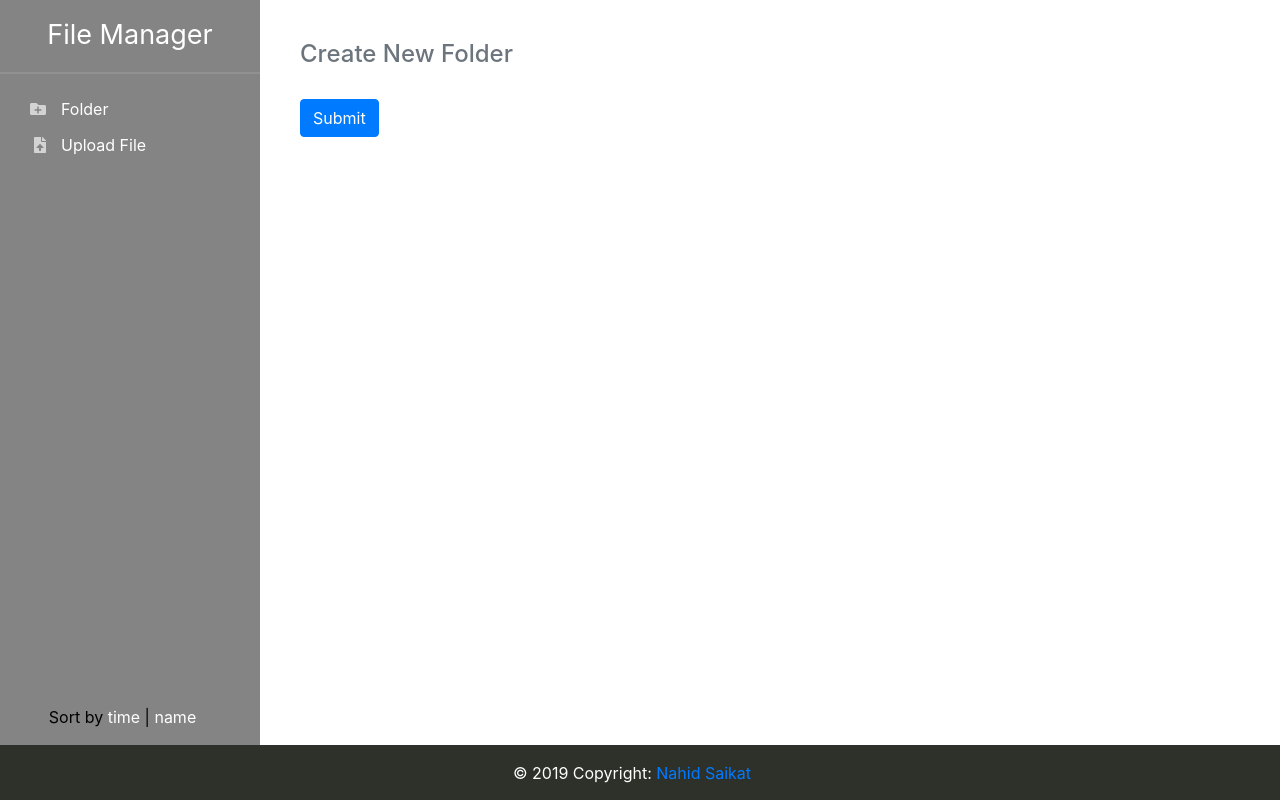
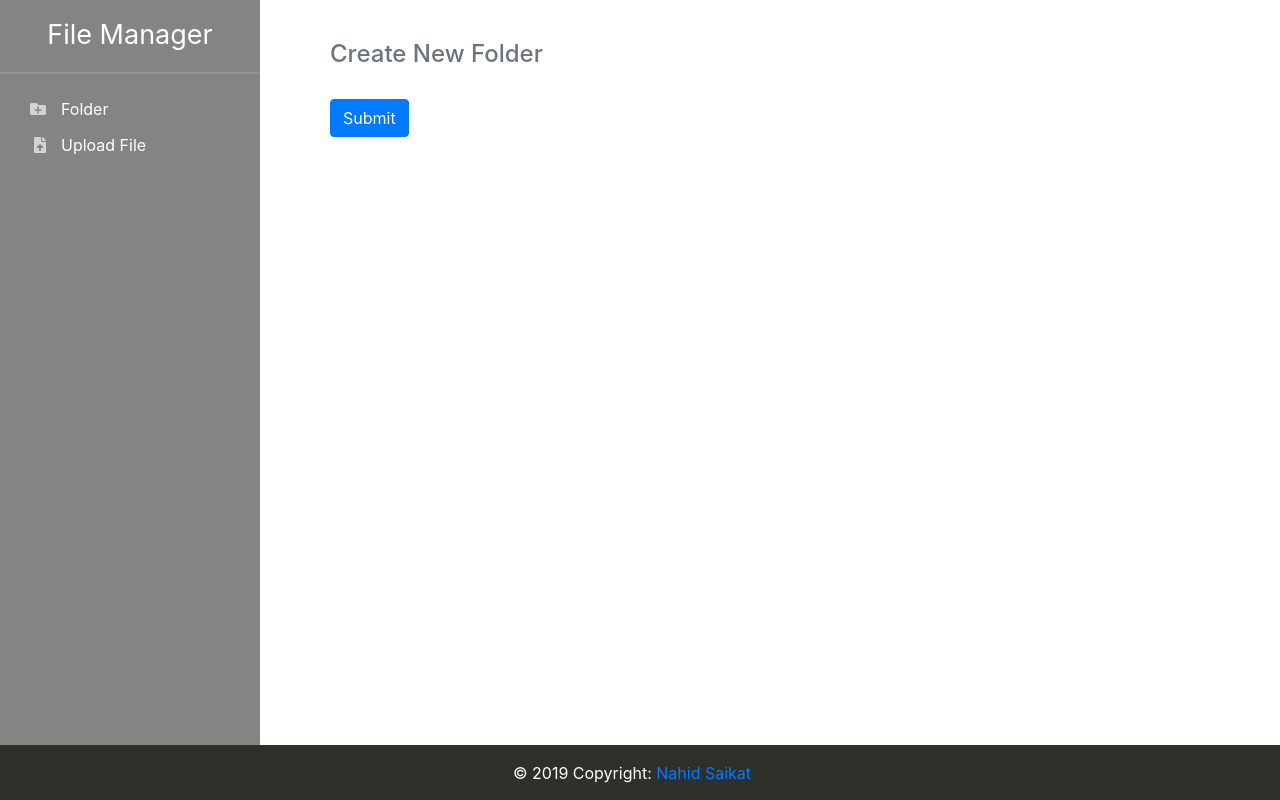
Before and after one commit to nahidsaikat/File-Manager, a Django app: page /folder/add/ in a window 1280 px wide. Run offline with Django 3.2, Linux system fonts and the light colour scheme; parts of the project's set-up code (start-up, migrations or seed data) failed here and were passed over; some libraries are stand-ins or nearby versions.

Commit message:
Improve UI of folder view

```diff
--- a/file_manager/static/styles/style.css
+++ b/file_manager/static/styles/style.css
@@ -52,8 +52,8 @@
     margin-left: 40px;
 }
 
-.ml220 {
-    margin-left: 260px;
+.ml290 {
+    margin-left: 290px;
 }
 
 .mr15 {
@@ -64,8 +64,8 @@
     margin-bottom: 30px;
 }
 
-.mb55 {
-    margin-bottom: 55px;
+.mb60 {
+    margin-bottom: 60px;
 }
 
 .container {
@@ -96,7 +96,7 @@
 
 #sidebar {
     width: 260px;
-    /*position: fixed;*/
+    position: fixed;
     top: 0;
     left: 0;
     height: 100vh;
--- a/file_manager/templates/base.html
+++ b/file_manager/templates/base.html
@@ -50,8 +50,10 @@
         </nav>
         <!-- Page Content -->
         <div id="content">
+            <div class="ml290 mb60">
             {% block content %}
             {% endblock %}
+            </div>
         </div>
     </div>
 
```
